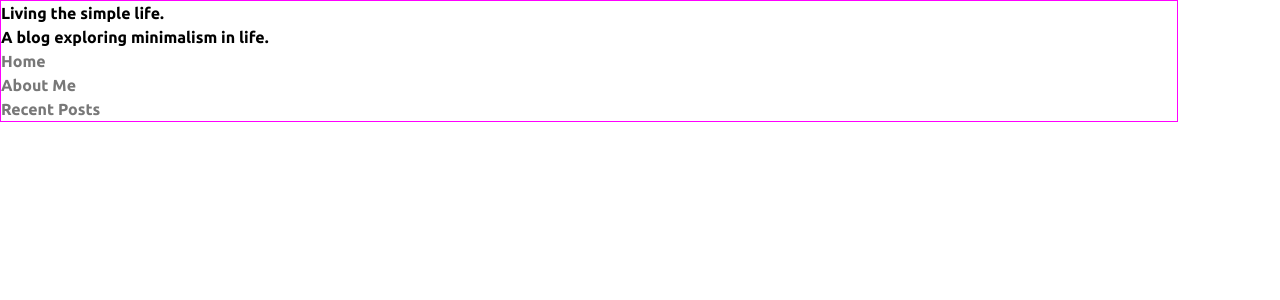
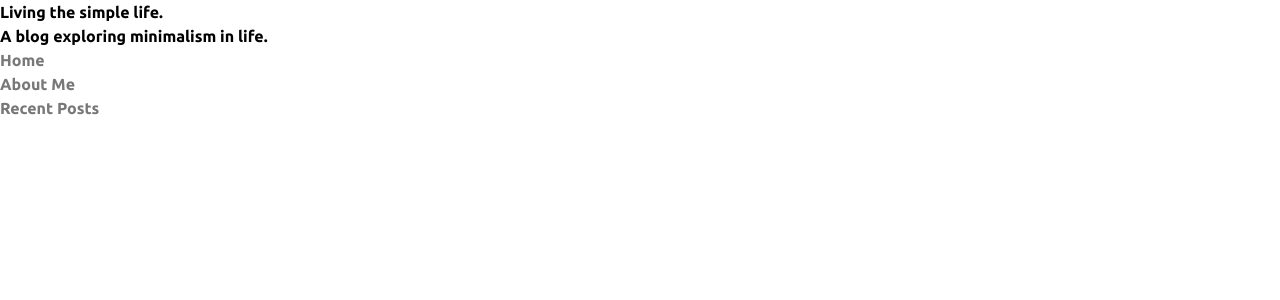
Before and after one commit to AskTiba/Responsive-Web-Design, a React (Vite) app: page / in a window 1280 px wide. Shown: the top 300 px of the page. Built offline with nearby package versions, Linux system fonts and the light colour scheme; a web font is replaced by a local one.

Commit message:
Update index.css

```diff
--- a/src/index.css
+++ b/src/index.css
@@ -22,7 +22,7 @@ nav a:focus {
 
 .container {
   width: 92%;
-  border: 1px solid magenta;
+  /* border: 1px solid magenta; */
 }
 
 @media (max-width: 675px) {
```
